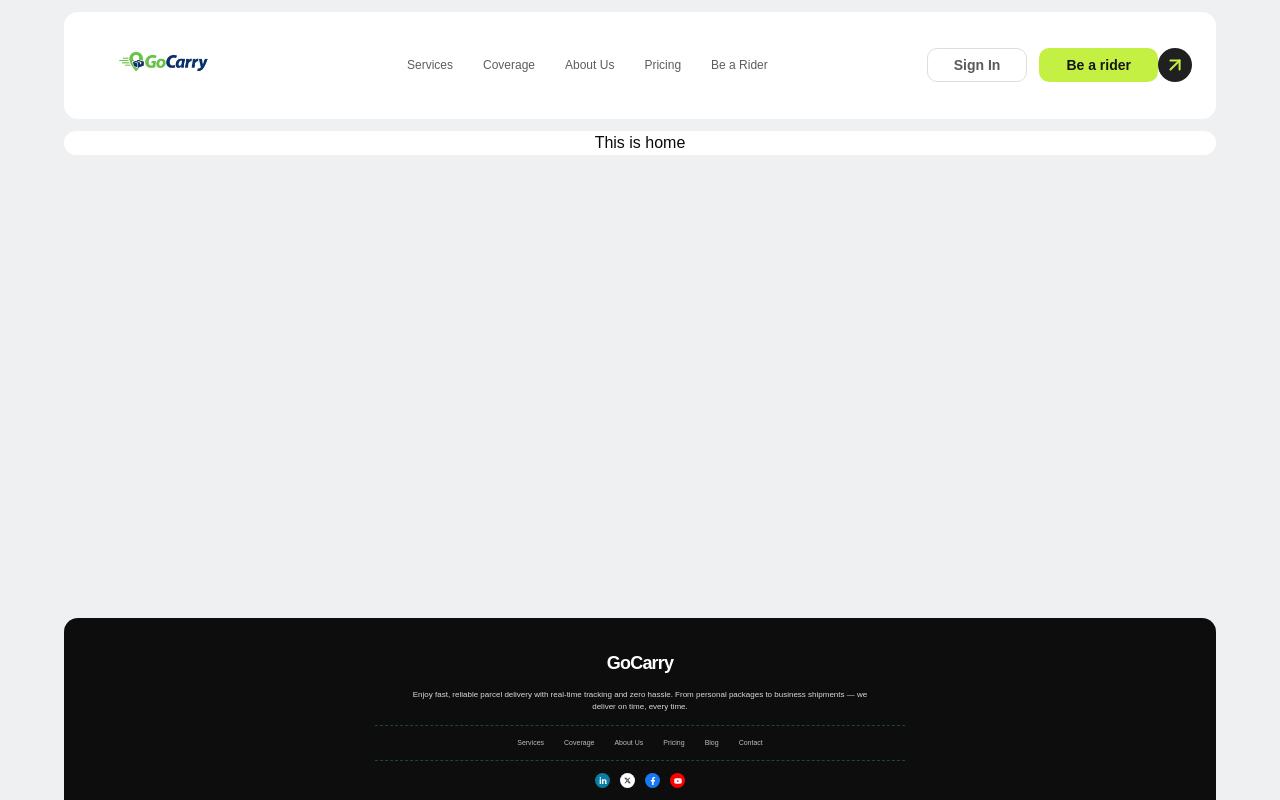
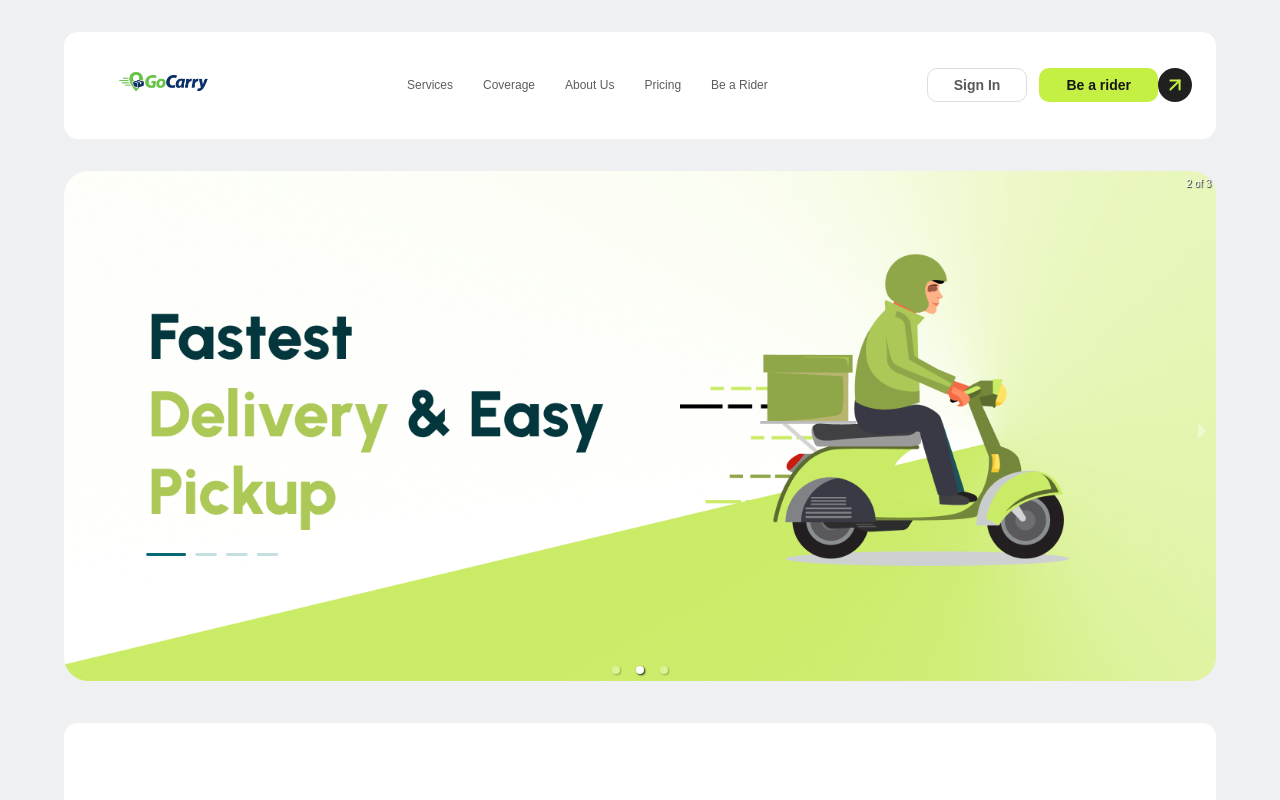
Before and after one commit to tushar-hossain/GoCarry-client-side, a React (Vite) app: page / in a window 1280 px wide. Shown: the top 800 px of the page. Built offline with nearby package versions, Linux system fonts and the light colour scheme.

Commit message:
Carousel Design and Import Landing page component

```diff
--- a/package.json
+++ b/package.json
@@ -19,6 +19,7 @@
     "react": "^19.2.8",
     "react-dom": "^19.2.8",
     "react-icons": "^5.7.0",
+    "react-responsive-carousel": "^3.2.23",
     "react-router": "^8.3.0",
     "shadcn": "^4.16.2",
     "tailwind-merge": "^3.6.0",
--- /dev/null
+++ b/src/Pages/LandingPage/Components/Banner_Slider/index.jsx
@@ -0,0 +1,23 @@
+import { Carousel } from "react-responsive-carousel";
+import "react-responsive-carousel/lib/styles/carousel.min.css";
+import BannerImag1 from "../../../../../public/assets/banner/banner1.png";
+import BannerImag2 from "../../../../../public/assets/banner/banner2.png";
+import BannerImag3 from "../../../../../public/assets/banner/banner3.png";
+
+const Banner = () => {
+  return (
+    <Carousel infiniteLoop={true} autoPlay={true} showThumbs={false}>
+      <div>
+        <img src={BannerImag1} />
+      </div>
+      <div>
+        <img src={BannerImag2} />
+      </div>
+      <div>
+        <img src={BannerImag3} />
+      </div>
+    </Carousel>
+  );
+};
+
+export default Banner;
--- a/src/Pages/LandingPage/index.jsx
+++ b/src/Pages/LandingPage/index.jsx
@@ -1,7 +1,14 @@
+import Banner from "./Components/Banner_Slider";
+
 const Home = () => {
   return (
-    <div className="max-w-6xl mx-auto px-6 text-center rounded-[14px] bg-white sm:px-7 lg:px-6">
-      This is home
+    <div>
+      <div className="mt-8">
+        <Banner />
+      </div>
+      <div className="py-20 px-24 bg-white my-8 rounded-[14px]">
+        This is home
+      </div>
     </div>
   );
 };
--- a/src/Pages/Shared/Footer/index.jsx
+++ b/src/Pages/Shared/Footer/index.jsx
@@ -12,7 +12,7 @@ const Footer = () => {
   ];
 
   return (
-    <div className="max-w-6xl mx-auto px-6 text-center rounded-[14px] flex min-h-[190px] flex-col items-center justify-center bg-[#0d0d0d] py-8 sm:px-7 lg:px-6">
+    <div className="px-6 text-center rounded-[14px] flex min-h-[190px] flex-col items-center justify-center bg-[#0d0d0d] py-8 sm:px-7 lg:px-6">
       {/* Logo */}
       <a href="/" className="mb-3 flex items-center" aria-label="GoCarry">
         {/* Logo Icon */}
--- a/src/Pages/Shared/Navbar/index.jsx
+++ b/src/Pages/Shared/Navbar/index.jsx
@@ -13,8 +13,8 @@ const Navbar = () => {
   const [isOpen, setIsOpen] = useState(false);
 
   return (
-    <header className="w-full  px-4 py-3 sm:px-6 lg:px-[26px]">
-      <nav className="mx-auto flex max-w-6xl items-center justify-between rounded-[14px] bg-white px-5 sm:px-7 lg:px-6">
+    <header>
+      <nav className="flex items-center justify-between rounded-[14px] bg-white px-5 sm:px-7 lg:px-6">
         {/* Logo */}
         <a
           href="/"
--- a/src/layouts/RootLayout.jsx
+++ b/src/layouts/RootLayout.jsx
@@ -6,7 +6,7 @@ function RootLayout() {
   return (
     <div>
       <Navbar />
-      <div className="min-h-[calc(100vh-313px)] bg-[#eef0f1]">
+      <div className="min-h-[calc(100vh-308px)] bg-[#eef0f1]">
         <Outlet />
       </div>
       <Footer />
--- a/src/main.jsx
+++ b/src/main.jsx
@@ -6,6 +6,8 @@ import router from "./router/router";
 
 createRoot(document.getElementById("root")).render(
   <StrictMode>
-    <RouterProvider router={router} />
+    <div className="max-w-6xl mx-auto pt-8">
+      <RouterProvider router={router} />
+    </div>
   </StrictMode>,
 );
```
Also changed, not shown: 1 other file (tests, documents, lock files or other folders).
